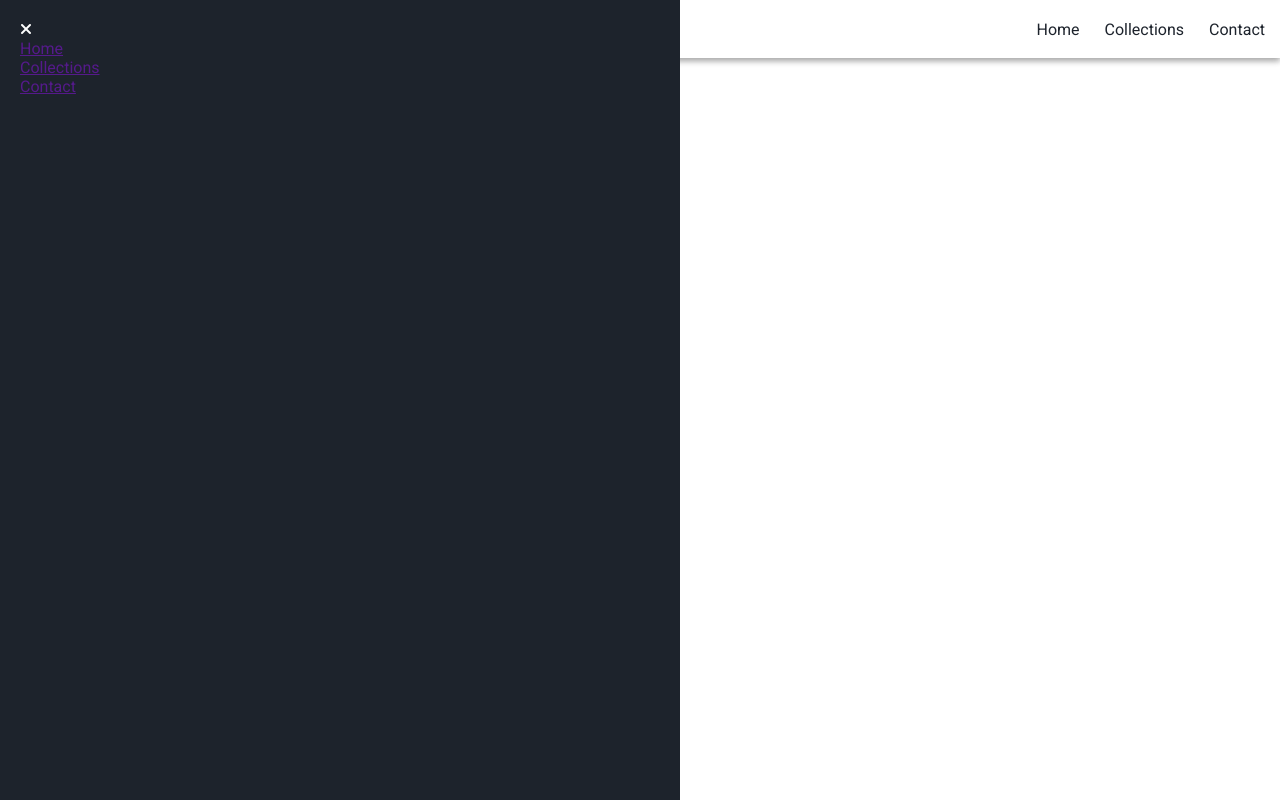
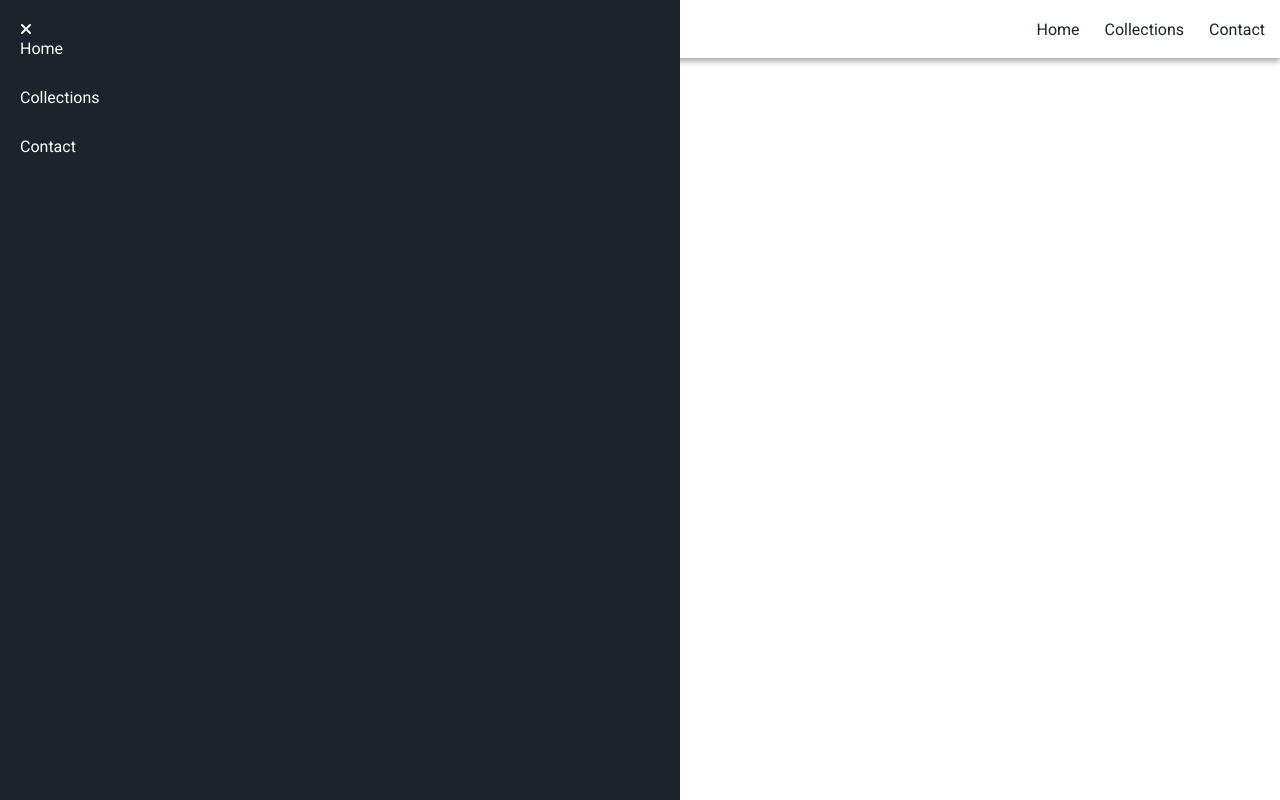
Before and after one commit to 20058340/Dessertation-project, a plain HTML site: page index.html in a window 1280 px wide. Drawn offline with Linux system fonts and the light colour scheme.

Commit message:
dei nabar links

```diff
--- a/style.css
+++ b/style.css
@@ -49,6 +49,15 @@ body{
     color: white;
 }
 
+.side-navbar-link{
+    margin-bottom: 30px;
+}
+
+.side-navbar-links a{
+    text-decoration: none;
+    color: white;
+}
+
 /* Media Query */
 
 @media screen and (max-width: 600px){
```
